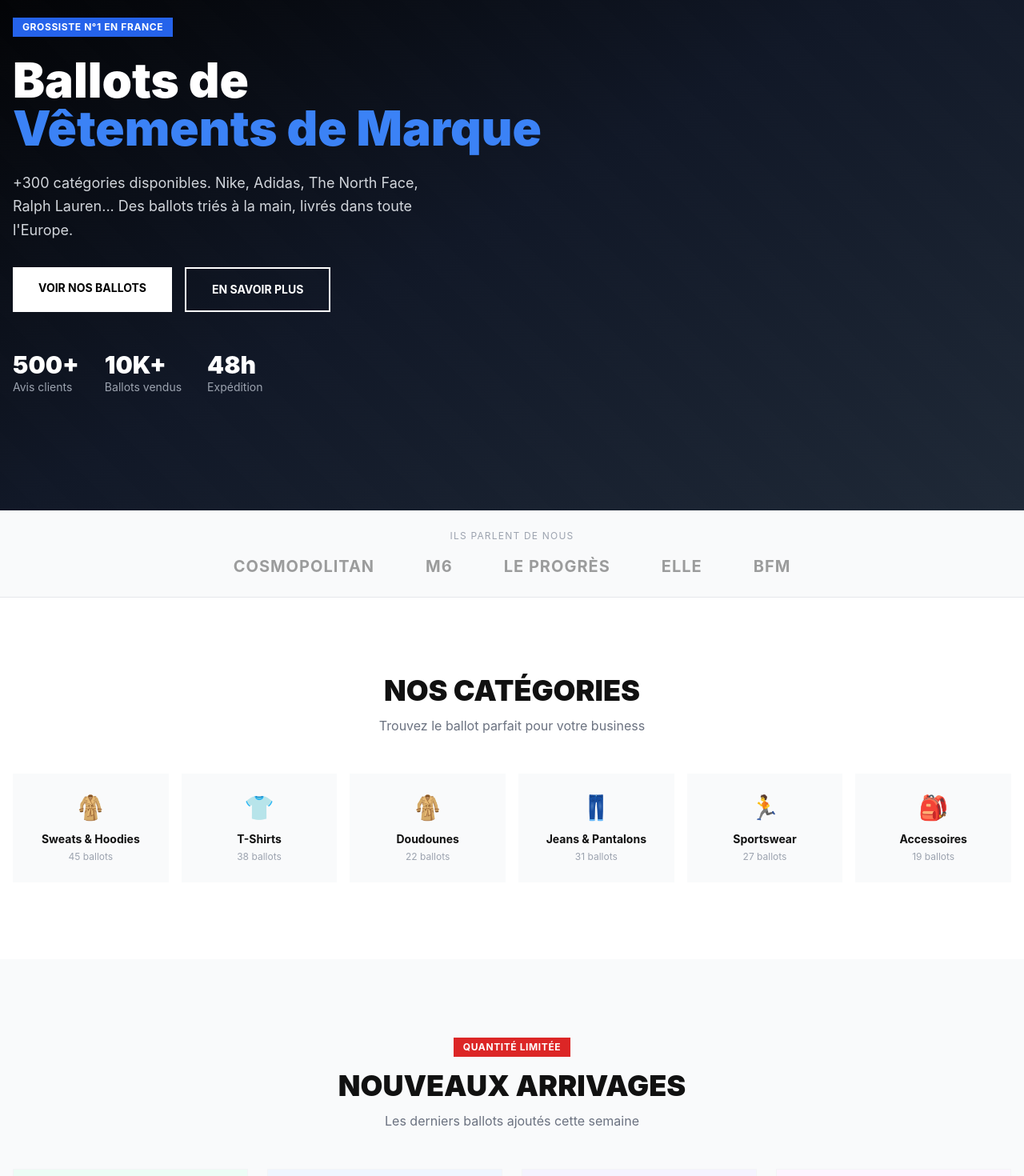
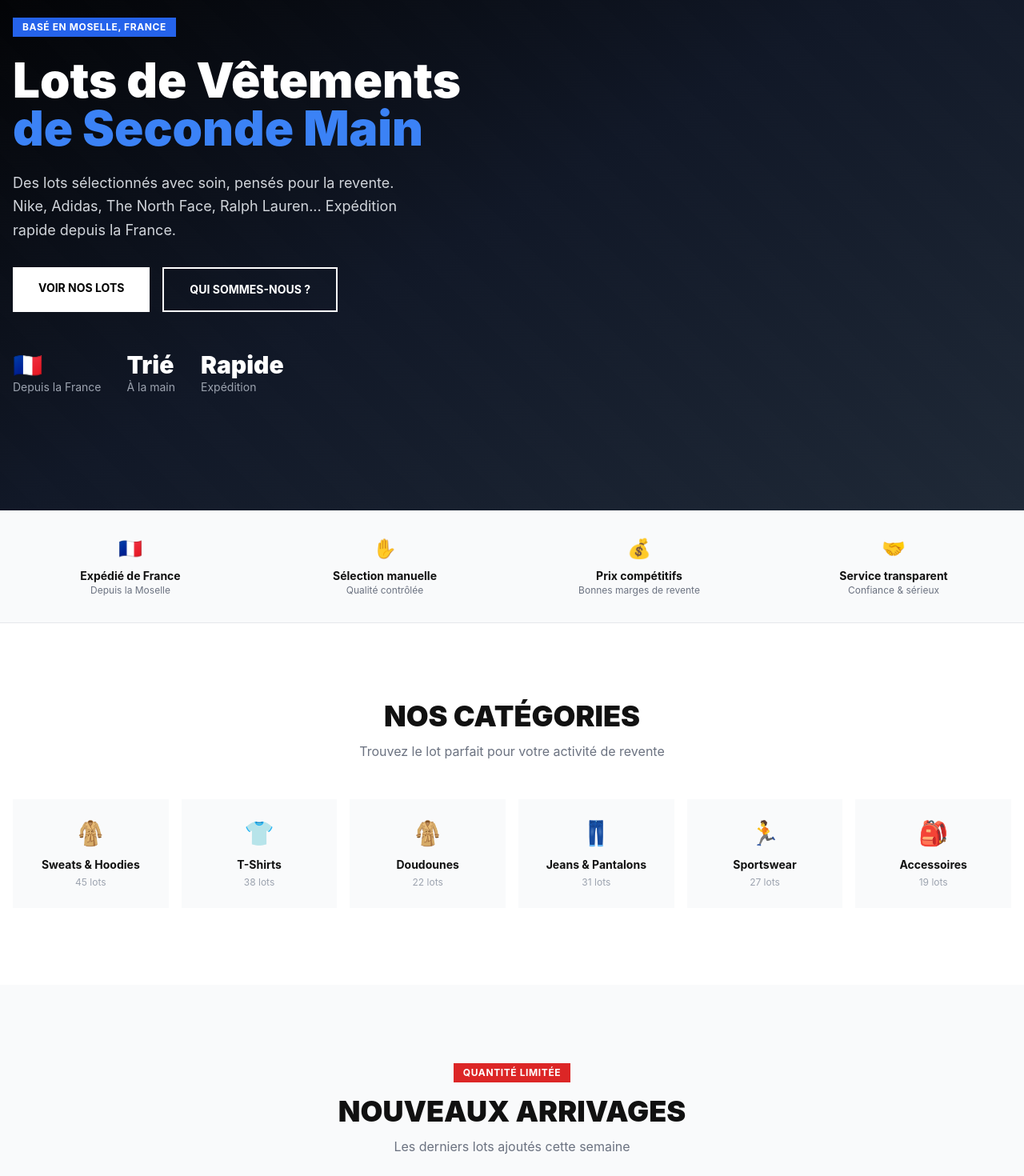
Before and after one commit to acawholesale/aca-wholesale, a Next.js app: page / in a window 1280 px wide. Shown: the part 220-1690 px from the top of the page at 80% size. Built offline with nearby package versions, Linux system fonts and the light colour scheme.

Commit message:
Update page.js

```diff
--- a/app/page.js
+++ b/app/page.js
@@ -6,42 +6,42 @@ import Footer from '../components/Footer'
 import ProductCard from '../components/ProductCard'
 
 const bestSellers = [
-  { id: 1, name: 'Ballot Premium Nike / Adidas', description: '10 pièces - Sweats & Hoodies', price: 189, originalPrice: 249, rating: 5, reviews: 127, badge: 'BEST SELLER', emoji: '👟', brand: 'Nike / Adidas', color: '#f0f4ff' },
-  { id: 2, name: 'Ballot The North Face', description: '8 pièces - Doudounes & Polaires', price: 299, originalPrice: 399, rating: 5, reviews: 89, badge: '-25%', emoji: '🏔️', brand: 'The North Face', color: '#f0fdf4' },
-  { id: 3, name: 'Ballot Ralph Lauren', description: '12 pièces - Polos & Chemises', price: 219, originalPrice: 289, rating: 4, reviews: 64, emoji: '🐎', brand: 'Ralph Lauren', color: '#fefce8' },
-  { id: 4, name: 'Ballot Streetwear Mix', description: '15 pièces - Stüssy, Carhartt, Supreme', price: 349, originalPrice: 449, rating: 5, reviews: 201, badge: 'POPULAIRE', isNew: true, emoji: '🔥', brand: 'Multi-marques', color: '#fef2f2' },
+  { id: 1, name: 'Lot Premium Nike / Adidas', description: '10 pièces - Sweats & Hoodies', price: 189, originalPrice: 249, rating: 5, reviews: 127, badge: 'BEST SELLER', emoji: '👟', brand: 'Nike / Adidas', color: '#f0f4ff' },
+  { id: 2, name: 'Lot The North Face', description: '8 pièces - Doudounes & Polaires', price: 299, originalPrice: 399, rating: 5, reviews: 89, badge: '-25%', emoji: '🏔️', brand: 'The North Face', color: '#f0fdf4' },
+  { id: 3, name: 'Lot Ralph Lauren', description: '12 pièces - Polos & Chemises', price: 219, originalPrice: 289, rating: 4, reviews: 64, emoji: '🐎', brand: 'Ralph Lauren', color: '#fefce8' },
+  { id: 4, name: 'Lot Streetwear Mix', description: '15 pièces - Stüssy, Carhartt, Supreme', price: 349, originalPrice: 449, rating: 5, reviews: 201, badge: 'POPULAIRE', isNew: true, emoji: '🔥', brand: 'Multi-marques', color: '#fef2f2' },
 ]
 
 const newDrops = [
-  { id: 5, name: 'Ballot Printemps Nike', description: '10 pièces - T-shirts & Shorts', price: 149, rating: 5, reviews: 12, isNew: true, emoji: '☀️', brand: 'Nike', color: '#ecfdf5' },
-  { id: 6, name: 'Ballot Denim Levi\'s', description: '8 pièces - Jeans & Vestes', price: 199, originalPrice: 259, rating: 4, reviews: 8, isNew: true, emoji: '👖', brand: 'Levi\'s', color: '#eff6ff' },
-  { id: 7, name: 'Ballot Adidas Originals', description: '12 pièces - Tracksuits & Tees', price: 179, rating: 5, reviews: 15, isNew: true, emoji: '⚡', brand: 'Adidas', color: '#f5f3ff' },
-  { id: 8, name: 'Ballot Luxury Mix', description: '6 pièces - Burberry, Tommy, CK', price: 399, originalPrice: 529, rating: 5, reviews: 6, badge: 'EXCLUSIF', isNew: true, emoji: '💎', brand: 'Luxury', color: '#fdf4ff' },
+  { id: 5, name: 'Lot Printemps Nike', description: '10 pièces - T-shirts & Shorts', price: 149, rating: 5, reviews: 12, isNew: true, emoji: '☀️', brand: 'Nike', color: '#ecfdf5' },
+  { id: 6, name: 'Lot Denim Levi\'s', description: '8 pièces - Jeans & Vestes', price: 199, originalPrice: 259, rating: 4, reviews: 8, isNew: true, emoji: '👖', brand: 'Levi\'s', color: '#eff6ff' },
+  { id: 7, name: 'Lot Adidas Originals', description: '12 pièces - Tracksuits & Tees', price: 179, rating: 5, reviews: 15, isNew: true, emoji: '⚡', brand: 'Adidas', color: '#f5f3ff' },
+  { id: 8, name: 'Lot Luxury Mix', description: '6 pièces - Burberry, Tommy, CK', price: 399, originalPrice: 529, rating: 5, reviews: 6, badge: 'EXCLUSIF', isNew: true, emoji: '💎', brand: 'Luxury', color: '#fdf4ff' },
 ]
 
 const categories = [
-  { name: 'Sweats & Hoodies', count: 45, emoji: '🧥', color: '#1e293b' },
-  { name: 'T-Shirts', count: 38, emoji: '👕', color: '#334155' },
-  { name: 'Doudounes', count: 22, emoji: '🧥', color: '#475569' },
-  { name: 'Jeans & Pantalons', count: 31, emoji: '👖', color: '#1e293b' },
-  { name: 'Sportswear', count: 27, emoji: '🏃', color: '#334155' },
-  { name: 'Accessoires', count: 19, emoji: '🎒', color: '#475569' },
+  { name: 'Sweats & Hoodies', count: 45, emoji: '🧥' },
+  { name: 'T-Shirts', count: 38, emoji: '👕' },
+  { name: 'Doudounes', count: 22, emoji: '🧥' },
+  { name: 'Jeans & Pantalons', count: 31, emoji: '👖' },
+  { name: 'Sportswear', count: 27, emoji: '🏃' },
+  { name: 'Accessoires', count: 19, emoji: '🎒' },
 ]
 
 const brands = ['NIKE', 'ADIDAS', 'THE NORTH FACE', 'RALPH LAUREN', 'CARHARTT', 'STÜSSY', 'LEVI\'S', 'TOMMY HILFIGER', 'PATAGONIA', 'ARC\'TERYX']
 
 const testimonials = [
-  { name: 'Karim B.', text: 'Qualité incroyable ! Les ballots sont toujours bien composés, je recommande à 100%.', rating: 5, city: 'Paris' },
-  { name: 'Sarah M.', text: 'Livraison rapide et service client au top. Mon business a décollé grâce à ACA.', rating: 5, city: 'Lyon' },
-  { name: 'Thomas L.', text: 'Meilleur rapport qualité/prix du marché. Fidèle client depuis 6 mois.', rating: 5, city: 'Marseille' },
+  { name: 'Karim B.', text: 'Super qualité ! Je revends sur Vinted et mes clients sont toujours satisfaits. Les lots sont bien composés avec des pièces en très bon état.', rating: 5, city: 'Revendeur Vinted' },
+  { name: 'Sarah M.', text: 'Livraison rapide depuis la France et service client réactif. Enfin un fournisseur fiable pour mon activité de revente !', rating: 5, city: 'Revendeuse Vinted' },
+  { name: 'Thomas L.', text: 'Bon rapport qualité/prix et sélection sérieuse. Les pièces se revendent facilement à la pièce, je recommande.', rating: 5, city: 'Revendeur Vinted' },
 ]
 
 const faqItems = [
-  { q: 'Quel est le délai de livraison ?', a: 'Nous expédions sous 48h. La livraison prend ensuite 2-5 jours ouvrés en France métropolitaine.' },
-  { q: 'Comment sont composés les ballots ?', a: 'Chaque ballot est composé manuellement par notre équipe. Nous sélectionnons uniquement des pièces de qualité, en bon état, de marques authentiques.' },
+  { q: 'Quel est le délai de livraison ?', a: 'Nous expédions rapidement depuis la Moselle. La livraison prend ensuite 2-5 jours ouvrés en France métropolitaine.' },
+  { q: 'Comment sont composés les lots ?', a: 'Chaque lot est sélectionné avec soin par notre équipe. Nous choisissons uniquement des pièces de qualité, en bon état, de marques authentiques, avec un réel potentiel de revente.' },
   { q: 'Puis-je choisir les tailles ?', a: 'Oui ! Lors de votre commande, vous pouvez indiquer vos préférences de tailles et nous ferons notre maximum pour les respecter.' },
-  { q: 'Proposez-vous des retours ?', a: 'Nous offrons un échange ou avoir sous 14 jours si le ballot ne correspond pas à sa description.' },
-  { q: 'Y a-t-il un minimum de commande ?', a: 'Non, vous pouvez commander à partir d\'un seul ballot. Des réductions sont appliquées dès 3 ballots commandés.' },
+  { q: 'Les lots sont-ils adaptés pour Vinted ?', a: 'Absolument ! Nos lots sont pensés pour les revendeurs Vinted. Chaque pièce est sélectionnée pour son potentiel de revente à la pièce.' },
+  { q: 'Y a-t-il un minimum de commande ?', a: 'Non, vous pouvez commander à partir d\'un seul lot. Des réductions sont appliquées dès 3 lots commandés.' },
 ]
 
 export default function Home() {
@@ -62,36 +62,37 @@ export default function Home() {
         <div className="relative max-w-7xl mx-auto px-4 py-24 md:py-36">
           <div className="max-w-2xl">
             <div className="inline-block bg-blue-600 text-white text-xs font-bold px-3 py-1 mb-6 uppercase tracking-wider">
-              Grossiste N°1 en France
+              Basé en Moselle, France
             </div>
             <h1 className="text-4xl md:text-6xl font-black mb-6 leading-tight">
-              Ballots de<br />
-              <span className="text-blue-500">Vêtements de Marque</span>
+              Lots de Vêtements<br />
+              <span className="text-blue-500">de Seconde Main</span>
             </h1>
             <p className="text-gray-300 text-lg mb-8 leading-relaxed max-w-lg">
-              +300 catégories disponibles. Nike, Adidas, The North Face, Ralph Lauren...
-              Des ballots triés à la main, livrés dans toute l&apos;Europe.
+              Des lots sélectionnés avec soin, pensés pour la revente.
+              Nike, Adidas, The North Face, Ralph Lauren...
+              Expédition rapide depuis la France.
             </p>
             <div className="flex flex-wrap gap-4">
               <Link href="/produits" className="bg-white text-black px-8 py-4 font-bold text-sm hover:bg-gray-200 transition-colors">
-                VOIR NOS BALLOTS
+                VOIR NOS LOTS
               </Link>
               <Link href="/a-propos" className="border-2 border-white text-white px-8 py-4 font-bold text-sm hover:bg-white hover:text-black transition-colors">
-                EN SAVOIR PLUS
+                QUI SOMMES-NOUS ?
               </Link>
             </div>
             {/* Stats */}
             <div className="flex gap-8 mt-12">
               <div>
-                <div className="text-3xl font-black">500+</div>
-                <div className="text-gray-400 text-sm">Avis clients</div>
+                <div className="text-3xl font-black">🇫🇷</div>
+                <div className="text-gray-400 text-sm">Depuis la France</div>
               </div>
               <div>
-                <div className="text-3xl font-black">10K+</div>
-                <div className="text-gray-400 text-sm">Ballots vendus</div>
+                <div className="text-3xl font-black">Trié</div>
+                <div className="text-gray-400 text-sm">À la main</div>
               </div>
               <div>
-                <div className="text-3xl font-black">48h</div>
+                <div className="text-3xl font-black">Rapide</div>
                 <div className="text-gray-400 text-sm">Expédition</div>
               </div>
             </div>
@@ -99,16 +100,30 @@ export default function Home() {
         </div>
       </section>
 
-      {/* PRESS / TRUST BAR */}
-      <section className="bg-gray-50 py-6 border-b">
+      {/* TRUST BAR */}
+      <section className="bg-gray-50 py-8 border-b">
         <div className="max-w-7xl mx-auto px-4">
-          <p className="text-center text-xs text-gray-400 uppercase tracking-widest mb-4">
-            Ils parlent de nous
-          </p>
-          <div className="flex items-center justify-center gap-8 md:gap-16 opacity-40 flex-wrap">
-            {['COSMOPOLITAN', 'M6', 'LE PROGRÈS', 'ELLE', 'BFM'].map((name) => (
-              <span key={name} className="text-lg md:text-xl font-bold tracking-wider">{name}</span>
-            ))}
+          <div className="grid grid-cols-2 md:grid-cols-4 gap-6 text-center">
+            <div>
+              <div className="text-2xl mb-2">🇫🇷</div>
+              <div className="font-bold text-sm">Expédié de France</div>
+              <div className="text-xs text-gray-500">Depuis la Moselle</div>
+            </div>
+            <div>
+              <div className="text-2xl mb-2">✋</div>
+              <div className="font-bold text-sm">Sélection manuelle</div>
+              <div className="text-xs text-gray-500">Qualité contrôlée</div>
+            </div>
+            <div>
+              <div className="text-2xl mb-2">💰</div>
+              <div className="font-bold text-sm">Prix compétitifs</div>
+              <div className="text-xs text-gray-500">Bonnes marges de revente</div>
+            </div>
+            <div>
+              <div className="text-2xl mb-2">🤝</div>
+              <div className="font-bold text-sm">Service transparent</div>
+              <div className="text-xs text-gray-500">Confiance & sérieux</div>
+            </div>
           </div>
         </div>
       </section>
@@ -118,7 +133,7 @@ export default function Home() {
         <div className="max-w-7xl mx-auto px-4">
           <div className="text-center mb-12">
             <h2 className="text-3xl md:text-4xl font-black mb-3">NOS CATÉGORIES</h2>
-            <p className="text-gray-500">Trouvez le ballot parfait pour votre business</p>
+            <p className="text-gray-500">Trouvez le lot parfait pour votre activité de revente</p>
           </div>
           <div className="grid grid-cols-2 md:grid-cols-3 lg:grid-cols-6 gap-4">
             {categories.map((cat) => (
@@ -129,7 +144,7 @@ export default function Home() {
               >
                 <div className="text-3xl mb-3">{cat.emoji}</div>
                 <h3 className="font-bold text-sm mb-1">{cat.name}</h3>
-                <p className="text-xs text-gray-400 group-hover:text-gray-300">{cat.count} ballots</p>
+                <p className="text-xs text-gray-400 group-hover:text-gray-300">{cat.count} lots</p>
               </Link>
             ))}
           </div>
@@ -144,7 +159,7 @@ export default function Home() {
               Quantité limitée
             </div>
             <h2 className="text-3xl md:text-4xl font-black mb-3">NOUVEAUX ARRIVAGES</h2>
-            <p className="text-gray-500">Les derniers ballots ajoutés cette semaine</p>
+            <p className="text-gray-500">Les derniers lots ajoutés cette semaine</p>
           </div>
           <div className="grid grid-cols-2 md:grid-cols-4 gap-4 md:gap-6">
             {newDrops.map((product) => (
@@ -152,7 +167,7 @@ export default function Home() {
             ))}
           </div>
           <div className="text-center mt-10">
-            <Link href="/produits" className="btn-outline inline-block">
+            <Link href="/produits" className="border-2 border-black text-black px-8 py-3 font-semibold hover:bg-black hover:text-white transition-colors inline-block">
               Tout afficher →
             </Link>
           </div>
@@ -164,7 +179,7 @@ export default function Home() {
         <div className="max-w-7xl mx-auto px-4">
           <div className="text-center mb-12">
             <h2 className="text-3xl md:text-4xl font-black mb-3">NOS BEST SELLERS</h2>
-            <p className="text-gray-500">Les ballots les plus populaires du moment</p>
+            <p className="text-gray-500">Les lots les plus populaires du moment</p>
           </div>
           <div className="grid grid-cols-2 md:grid-cols-4 gap-4 md:gap-6">
             {bestSellers.map((product) => (
@@ -172,7 +187,7 @@ export default function Home() {
             ))}
           </div>
           <div className="text-center mt-10">
-            <Link href="/produits" className="btn-outline inline-block">
+            <Link href="/produits" className="border-2 border-black text-black px-8 py-3 font-semibold hover:bg-black hover:text-white transition-colors inline-block">
               Tout afficher →
             </Link>
           </div>
@@ -183,10 +198,10 @@ export default function Home() {
       <section className="bg-black text-white py-16 md:py-24 overflow-hidden">
         <div className="max-w-7xl mx-auto px-4 text-center mb-12">
           <h2 className="text-3xl md:text-5xl font-black mb-3">
-            GROSSISTE <span className="text-blue-500">N°1</span> EN FRANCE
+            DES MARQUES <span className="text-blue-500">QUI SE REVENDENT</span>
           </h2>
           <p className="text-gray-400 text-lg">
-            Nous fournissons les plus grandes marques
+            Des pièces sélectionnées pour leur potentiel de revente
           </p>
         </div>
         <div className="overflow-hidden">
@@ -209,9 +224,9 @@ export default function Home() {
           </div>
           <div className="grid md:grid-cols-3 gap-8 md:gap-12">
             {[
-              { step: '01', title: 'Choisissez votre ballot', desc: 'Parcourez notre catalogue et sélectionnez le ballot qui correspond à votre business.', emoji: '🛒' },
-              { step: '02', title: 'Passez commande', desc: 'Commandez en ligne ou contactez-nous directement. Paiement sécurisé.', emoji: '💳' },
-              { step: '03', title: 'Recevez & Revendez', desc: 'Livraison sous 48h. Revendez les pièces et multipliez votre investissement.', emoji: '🚀' },
+              { step: '01', title: 'Choisissez votre lot', desc: 'Parcourez notre catalogue et sélectionnez le lot qui correspond à votre activité de revente sur Vinted ou ailleurs.', emoji: '🛒' },
+              { step: '02', title: 'Passez commande', desc: 'Commandez en ligne ou contactez-nous. Paiement sécurisé et expédition rapide depuis la Moselle.', emoji: '💳' },
+              { step: '03', title: 'Revendez à la pièce', desc: 'Recevez votre lot et revendez chaque pièce individuellement sur Vinted. Multipliez votre investissement.', emoji: '🚀' },
             ].map((item) => (
               <div key={item.step} className="text-center p-8">
                 <div className="text-5xl mb-4">{item.emoji}</div>
@@ -224,16 +239,54 @@ export default function Home() {
         </div>
       </section>
 
+      {/* WHY US */}
+      <section className="py-16 md:py-24 bg-gray-50">
+        <div className="max-w-7xl mx-auto px-4">
+          <div className="grid md:grid-cols-2 gap-12 items-center">
+            <div>
+              <div className="text-blue-600 font-bold text-sm uppercase tracking-wider mb-3">Pourquoi ACA Wholesale ?</div>
+              <h2 className="text-3xl font-black mb-6">Un fournisseur fiable, pensé pour les revendeurs</h2>
+              <p className="text-gray-600 leading-relaxed mb-4">
+                Après plusieurs années dans la revente de vêtements, nous avons créé ACA Wholesale pour répondre à un vrai besoin : proposer aux revendeurs des lots de qualité, sélectionnés avec soin, avec un bon potentiel de revente.
+              </p>
+              <p className="text-gray-600 leading-relaxed mb-6">
+                Basés en Moselle, nous travaillons chaque jour pour offrir un service sérieux, transparent et efficace. Notre objectif est simple : vous permettre d&apos;accéder à des produits fiables, à des prix compétitifs.
+              </p>
+              <div className="space-y-3">
+                {[
+                  'Sélection rigoureuse des produits',
+                  'Expédition rapide depuis la France',
+                  'Lots pensés pour la revente sur Vinted',
+                  'Relation de confiance durable',
+                ].map((item) => (
+                  <div key={item} className="flex items-center gap-3">
+                    <span className="w-6 h-6 bg-blue-600 text-white flex items-center justify-center text-xs font-bold flex-shrink-0">✓</span>
+                    <span className="text-sm font-medium">{item}</span>
+                  </div>
+                ))}
+              </div>
+            </div>
+            <div className="bg-gray-100 aspect-square flex items-center justify-center">
+              <div className="text-center">
+                <div className="text-6xl mb-4">📦</div>
+                <p className="text-gray-500 font-medium">Notre entrepôt en Moselle</p>
+                <p className="text-gray-400 text-sm">Tri et expédition depuis la France</p>
+              </div>
+            </div>
+          </div>
+        </div>
+      </section>
+
       {/* TESTIMONIALS */}
-      <section className="py-16 md:py-24 bg-gray-50">
+      <section className="py-16 md:py-24 bg-white">
         <div className="max-w-7xl mx-auto px-4">
           <div className="text-center mb-12">
             <h2 className="text-3xl md:text-4xl font-black mb-3">AVIS CLIENTS</h2>
-            <p className="text-gray-500">Ce que disent nos clients</p>
+            <p className="text-gray-500">Ce que disent nos revendeurs</p>
           </div>
           <div className="grid md:grid-cols-3 gap-6">
             {testimonials.map((t, i) => (
-              <div key={i} className="bg-white p-8 border">
+              <div key={i} className="bg-gray-50 p-8 border">
                 <div className="flex gap-1 mb-4">
                   {Array(t.rating).fill(0).map((_, j) => (
                     <span key={j} className="star-filled text-lg">★</span>
@@ -256,7 +309,7 @@ export default function Home() {
       </section>
 
       {/* FAQ */}
-      <section className="py-16 md:py-24 bg-white">
+      <section className="py-16 md:py-24 bg-gray-50">
         <div className="max-w-3xl mx-auto px-4">
           <div className="text-center mb-12">
             <h2 className="text-3xl md:text-4xl font-black mb-3">FAQ</h2>
@@ -264,7 +317,7 @@ export default function Home() {
           </div>
           <div className="space-y-3">
             {faqItems.map((item, i) => (
-              <div key={i} className="border">
+              <div key={i} className="border bg-white">
                 <button
                   onClick={() => setOpenFaq(openFaq === i ? null : i)}
                   className="w-full flex items-center justify-between p-5 text-left hover:bg-gray-50 transition-colors"
@@ -285,13 +338,13 @@ export default function Home() {
       <section className="bg-blue-600 text-white py-16 md:py-20">
         <div className="max-w-4xl mx-auto px-4 text-center">
           <h2 className="text-3xl md:text-4xl font-black mb-4">
-            Prêt à lancer votre business ?
+            Prêt à développer votre activité de revente ?
           </h2>
           <p className="text-blue-100 text-lg mb-8 max-w-xl mx-auto">
-            Rejoignez +2000 revendeurs qui font confiance à ACA Wholesale.
+            Accédez à des lots de vêtements de marque sélectionnés avec soin, expédiés rapidement depuis la France.
           </p>
           <Link href="/produits" className="inline-block bg-white text-black px-10 py-4 font-bold text-sm hover:bg-gray-100 transition-colors">
-            COMMANDER MAINTENANT
+            VOIR NOS LOTS
           </Link>
         </div>
       </section>
```
